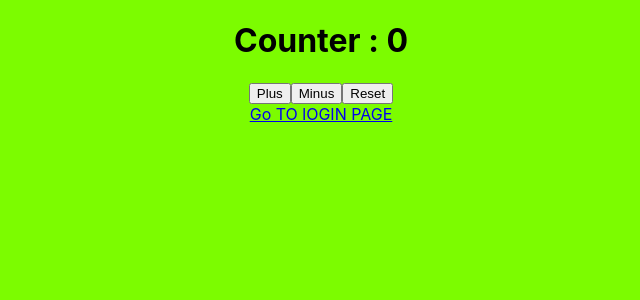
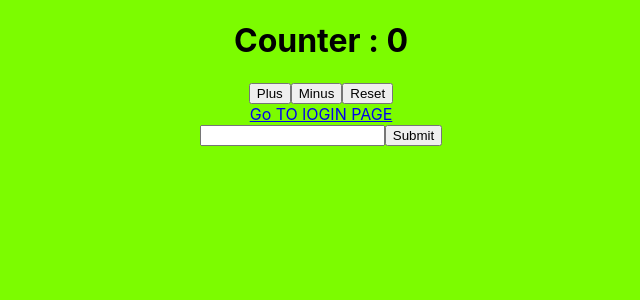
Before and after one commit to rafiul86/redux-context, a React (Create React App) app: page /reset in a window 1280 px wide. Shown: the top 300 px of the page, without its empty margins (319-959 px from the left). Built offline with nearby package versions, Linux system fonts and the light colour scheme.

Commit message:
reset password added

```diff
--- a/package.json
+++ b/package.json
@@ -9,6 +9,7 @@
     "firebase": "^8.3.3",
     "react": "^17.0.2",
     "react-dom": "^17.0.2",
+    "react-hook-form": "^7.0.5",
     "react-redux": "^7.2.3",
     "react-router-dom": "^5.2.0",
     "react-scripts": "4.0.3",
--- a/src/App.js
+++ b/src/App.js
@@ -10,6 +10,7 @@ import {
 } from "react-router-dom";
 import SignIn from './component/FormLogin/SignIn';
 import Home from './component/Home';
+import Reset from './component/FormLogin/Reset';
 
 
 function App() {
@@ -25,6 +26,9 @@ function App() {
           <Route path="/sign">
             <SignIn />
           </Route>
+          <Route path="/reset">
+          <Reset/>
+          </Route>
         </Switch>
     </Router>
     </div>
--- /dev/null
+++ b/src/component/FormLogin/Reset.js
@@ -0,0 +1,31 @@
+import React, { useState } from 'react';
+import firebaseConfig from '../firebase.config';
+import firebase from "firebase/app";
+import "firebase/auth";
+
+
+
+const Reset = () => {
+    const [state,setState] = useState('')
+    const handleReset = ()=>{
+     const emailAddress = document.getElementById('mail').value
+     console.log(emailAddress)
+     var auth = firebase.auth();
+auth.sendPasswordResetEmail(emailAddress).then(function() {
+  alert("Verification mail sent")
+
+}).catch(function(error) {
+  console.log(error)
+  setState(error)
+});
+    }
+    return (
+        <div>
+                <input type="text" name="email" id="mail"/>
+                <button onClick={handleReset}>Submit</button>
+                <p>{state.message}</p>
+        </div>
+    );
+};
+
+export default Reset;
--- a/src/component/FormLogin/SignIn.js
+++ b/src/component/FormLogin/SignIn.js
@@ -53,16 +53,7 @@ const SignIn = () => {
         }
         e.preventDefault()
     }
-    const handleReset = () =>{
-        var auth = firebase.auth();
-var emailAddress = "rafiulhasan86@gmail.com";
 
-auth.sendPasswordResetEmail(emailAddress).then(function() {
-  console.log('email sent')
-}).catch(function(error) {
-    console.log(error)
-});
-    }
     return (
              <div>
                  <h3>Don't have an account ? <Link to="/signup">Signup here</Link> </h3>
@@ -78,7 +69,7 @@ auth.sendPasswordResetEmail(emailAddress).then(function() {
                     userInfo.success && <h3 style={{color : 'green'}}>Logged in successfully !!</h3>
                 }
             </form>
-            <button onClick={handleReset}>Forgot Password/Reset</button>
+            <Link to="/reset">Forgot/Reset password ?</Link>
         </div>
     );
 };
```
Also changed, not shown: 1 other file (tests, documents, lock files or other folders).
